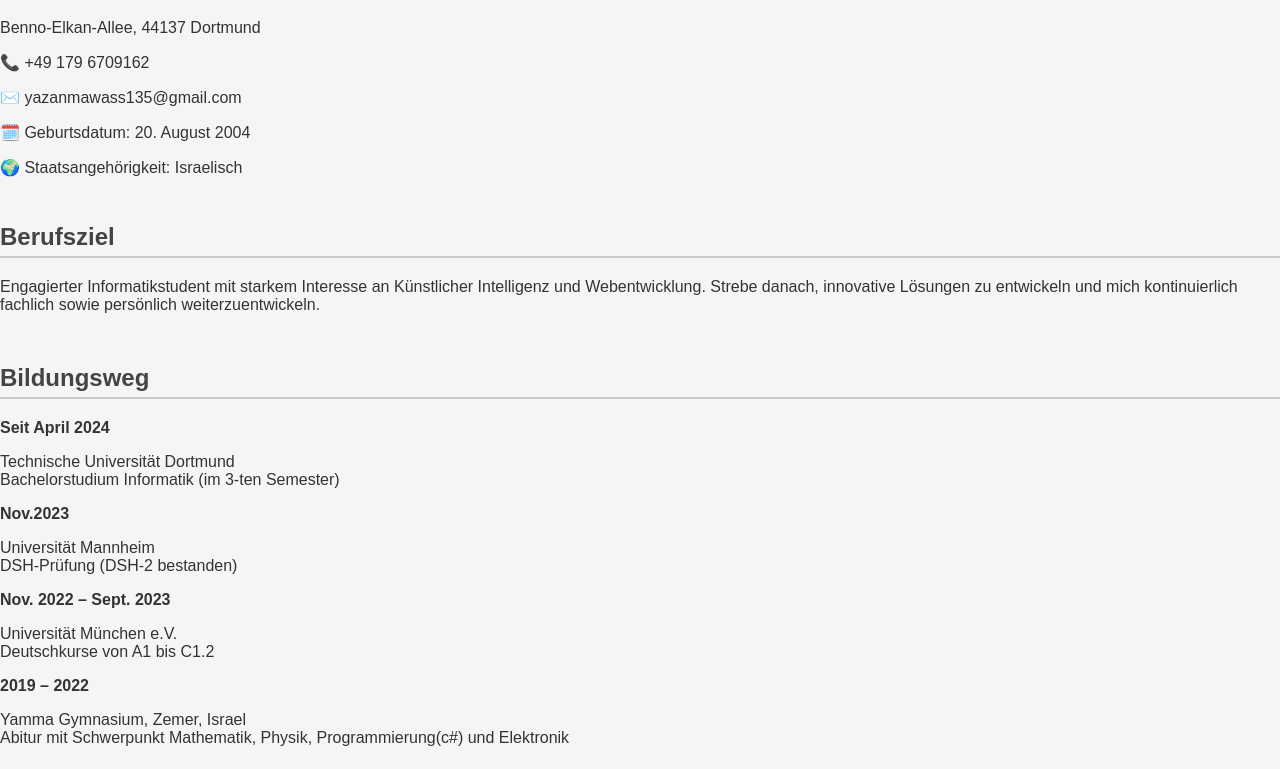
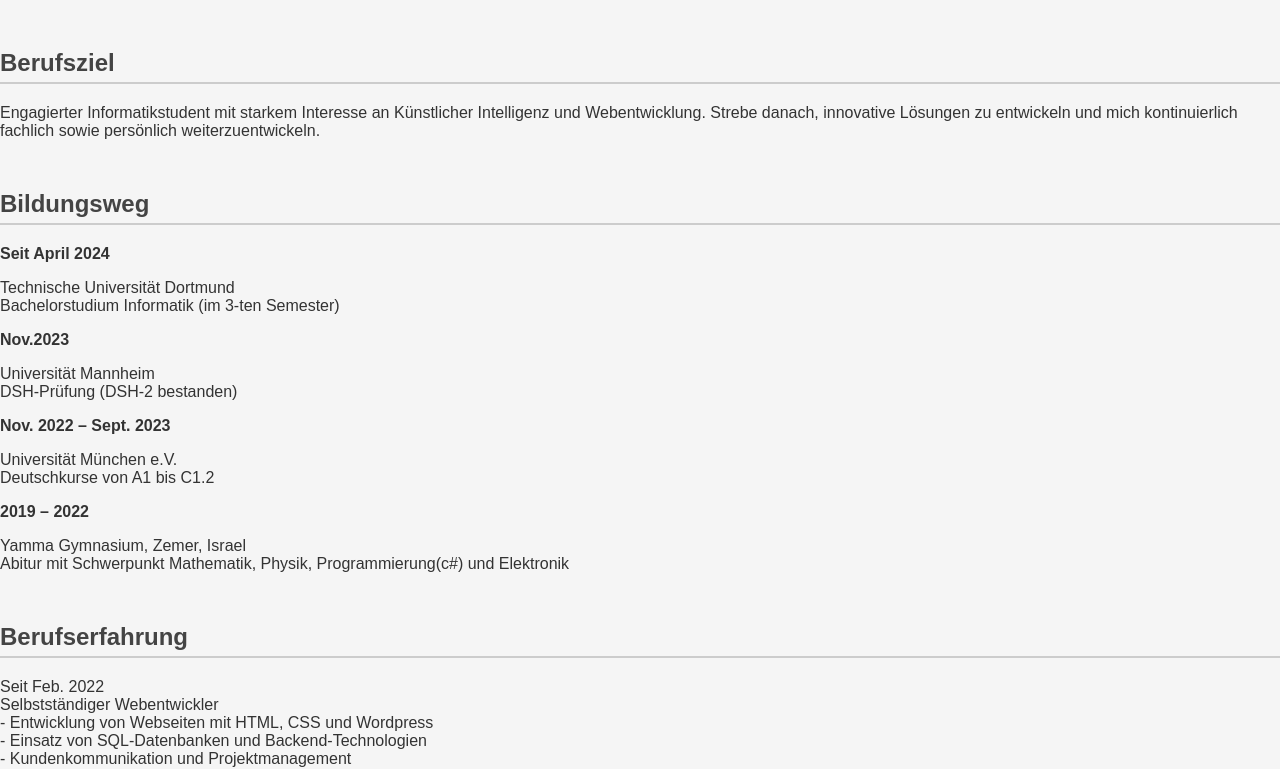
Before and after one commit to yazanmawassi/CV_HTML, a plain HTML site: page cv.html in a window 1280 px wide. Shown: the part 61-830 px from the top of the page. Drawn offline with Linux system fonts and the light colour scheme; files that its build step writes are made by us from their sources.

Commit message:
Update cv.html

```diff
--- a/cv.html
+++ b/cv.html
@@ -8,13 +8,7 @@
   <body>
     <h1>Yazan Mawassi</h1>
     <!-- Anschrift daten -->
-    <div id="Anschrift">
-        <p>Benno-Elkan-Allee, 44137 Dortmund</p>
-        <p>📞 +49 179 6709162</p>
-        <p>✉️ yazanmawass135@gmail.com</p>
-        <p>🗓️ Geburtsdatum: 20. August 2004</p>
-        <p>🌍 Staatsangehörigkeit: Israelisch</p>
-    </div>
+
     <div style="height: 10px;"></div>
 
     <section class="paragraf">
```
